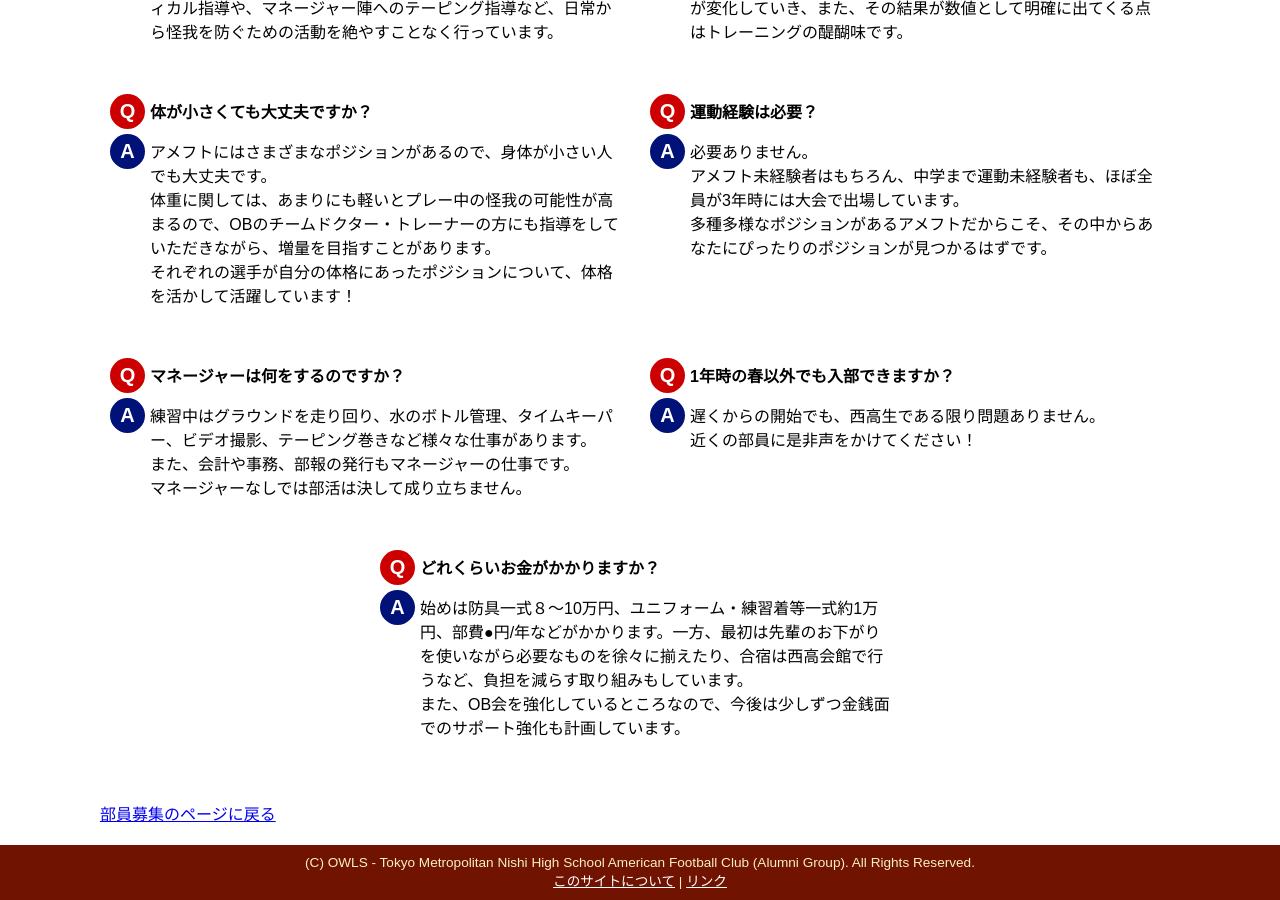
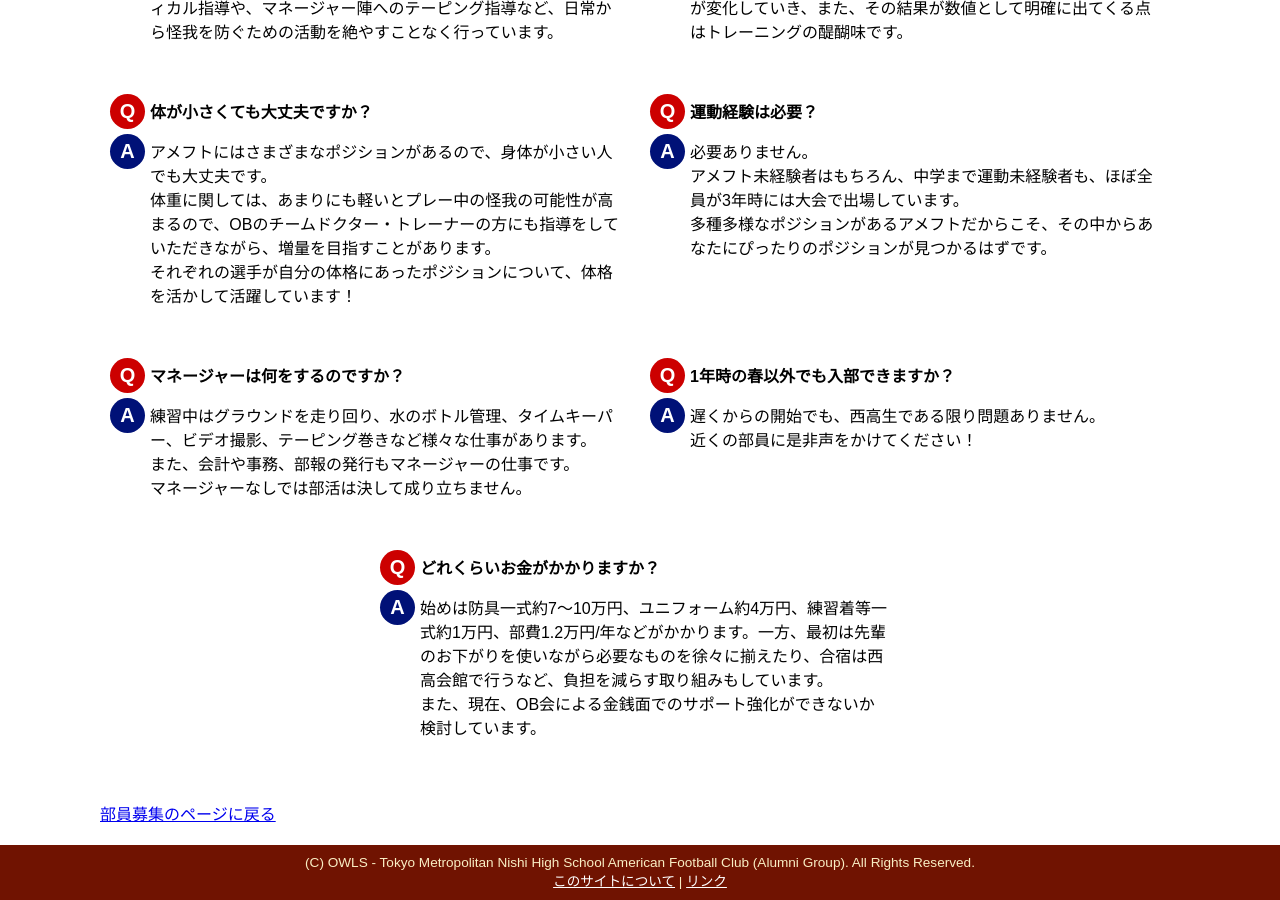
Before and after one commit to numa72/nishi-owls, a Jekyll site: the page built from recruiting/faq.html, in a window 1280 px wide and 900 px high, scrolled down 828 px. Built offline with Jekyll 4.4.1, drawn with Linux system fonts in a browser that asks for light colours; some web fonts are replaced.

Commit message:
update faq（金銭面のはなし）

```diff
--- a/recruiting/faq.html
+++ b/recruiting/faq.html
@@ -88,8 +88,8 @@ title: FAQ
     <div class="faq-box">
         <h3>どれくらいお金がかかりますか？</h3>
         <p>
-            始めは防具一式８〜10万円、ユニフォーム・練習着等一式約1万円、部費●円/年などがかかります。一方、最初は先輩のお下がりを使いながら必要なものを徐々に揃えたり、合宿は西高会館で行うなど、負担を減らす取り組みもしています。<br />
-            また、OB会を強化しているところなので、今後は少しずつ金銭面でのサポート強化も計画しています。
+            始めは防具一式約7〜10万円、ユニフォーム約4万円、練習着等一式約1万円、部費1.2万円/年などがかかります。一方、最初は先輩のお下がりを使いながら必要なものを徐々に揃えたり、合宿は西高会館で行うなど、負担を減らす取り組みもしています。<br />
+            また、現在、OB会による金銭面でのサポート強化ができないか検討しています。
         </p>
     </div>
 </div>
```
